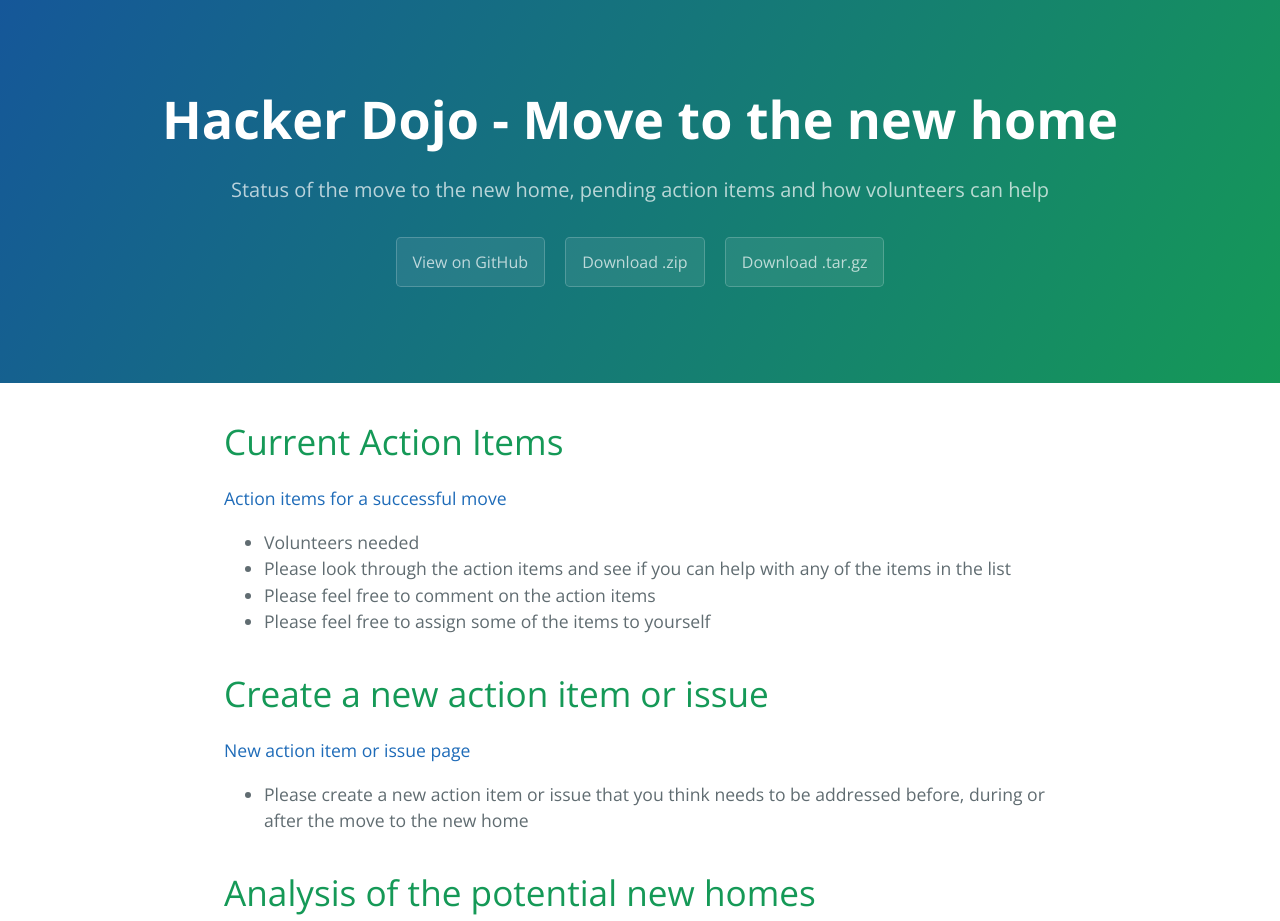
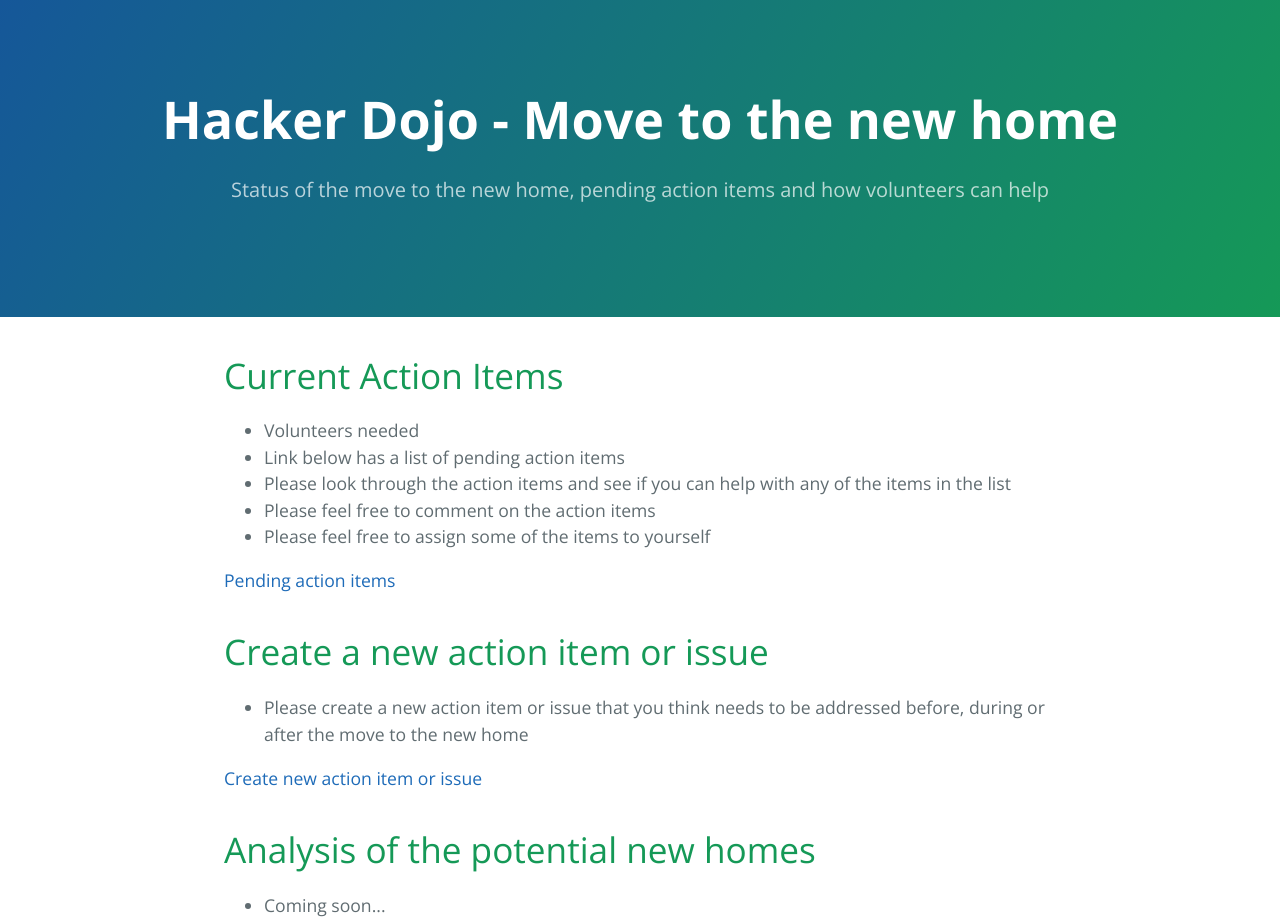
Before and after one commit to Russell-Zhang/new-home, a plain HTML site: page index.html in a window 1280 px wide. Shown: the top 921 px of the page. Drawn offline with nearby package versions, Linux system fonts and the light colour scheme.

Commit message:
Code clean up
Removed Github buttons
Added favicon link
Reordered content
Edited some content

```diff
--- a/index.html
+++ b/index.html
@@ -8,37 +8,36 @@
     <link href='https://fonts.googleapis.com/css?family=Open+Sans:400,700' rel='stylesheet' type='text/css'>
     <link rel="stylesheet" type="text/css" href="stylesheets/stylesheet.css" media="screen">
     <link rel="stylesheet" type="text/css" href="stylesheets/github-light.css" media="screen">
+    <link rel="icon" type="image/ico" href="http://www.hackerdojo.com/favicon.ico"/>
   </head>
   <body>
     <section class="page-header">
       <h1 class="project-name">Hacker Dojo - Move to the new home</h1>
       <h2 class="project-tagline">Status of the move to the new home, pending action items and how volunteers can help</h2>
-      <a href="https://github.com/hackerdojo/new-home" class="btn">View on GitHub</a>
-      <a href="https://github.com/hackerdojo/new-home/zipball/master" class="btn">Download .zip</a>
-      <a href="https://github.com/hackerdojo/new-home/tarball/master" class="btn">Download .tar.gz</a>
     </section>
 
     <section class="main-content">
       <h1>
 <a id="current-action-items" class="anchor" href="#current-action-items" aria-hidden="true"><span aria-hidden="true" class="octicon octicon-link"></span></a>Current Action Items</h1>
 
-<p><a href="https://github.com/hackerdojo/new-home/issues">Action items for a successful move</a></p>
+<ul>
+  <li>Volunteers needed</li>
+  <li>Link below has a list of pending action items</li>
+  <li>Please look through the action items and see if you can help with any of the items in the list</li>
+  <li>Please feel free to comment on the action items</li>
+  <li>Please feel free to assign some of the items to yourself</li>
+</ul>
 
-<ul>
-<li>Volunteers needed</li>
-<li>Please look through the action items and see if you can help with any of the items in the list</li>
-<li>Please feel free to comment on the action items</li>
-<li>Please feel free to assign some of the items to yourself</li>
-</ul>
+<p><a href="https://github.com/hackerdojo/new-home/issues">Pending action items</a></p>
 
 <h1>
 <a id="create-a-new-action-item-or-issue" class="anchor" href="#create-a-new-action-item-or-issue" aria-hidden="true"><span aria-hidden="true" class="octicon octicon-link"></span></a>Create a new action item or issue</h1>
 
-<p><a href="https://github.com/hackerdojo/new-home/issues/new">New action item or issue page</a></p>
-
 <ul>
 <li>Please create a new action item or issue that you think needs to be addressed before, during or after the move to the new home</li>
 </ul>
+
+<p><a href="https://github.com/hackerdojo/new-home/issues/new">Create new action item or issue</a></p>
 
 <h1>
 <a id="analysis-of-the-potential-new-homes" class="anchor" href="#analysis-of-the-potential-new-homes" aria-hidden="true"><span aria-hidden="true" class="octicon octicon-link"></span></a>Analysis of the potential new homes</h1>
```
